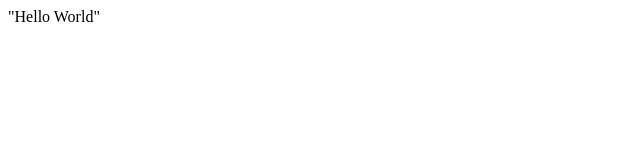
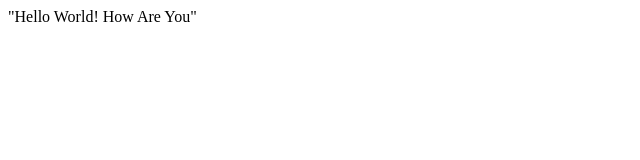
Before and after one commit to waseemqureshi2020/Test-1, a plain HTML site: page index.html in a window 1280 px wide. Shown: the whole page, without its empty margins (0-640 px from the left). Drawn offline with Linux system fonts and the light colour scheme.

Commit message:
Updated index

```diff
--- a/index.html
+++ b/index.html
@@ -1,4 +1,4 @@
 <!DOCTYPE html>
 <html>
-<body> "Hello World" </body>
+<body> "Hello World! How Are You" </body>
 </html>
```
